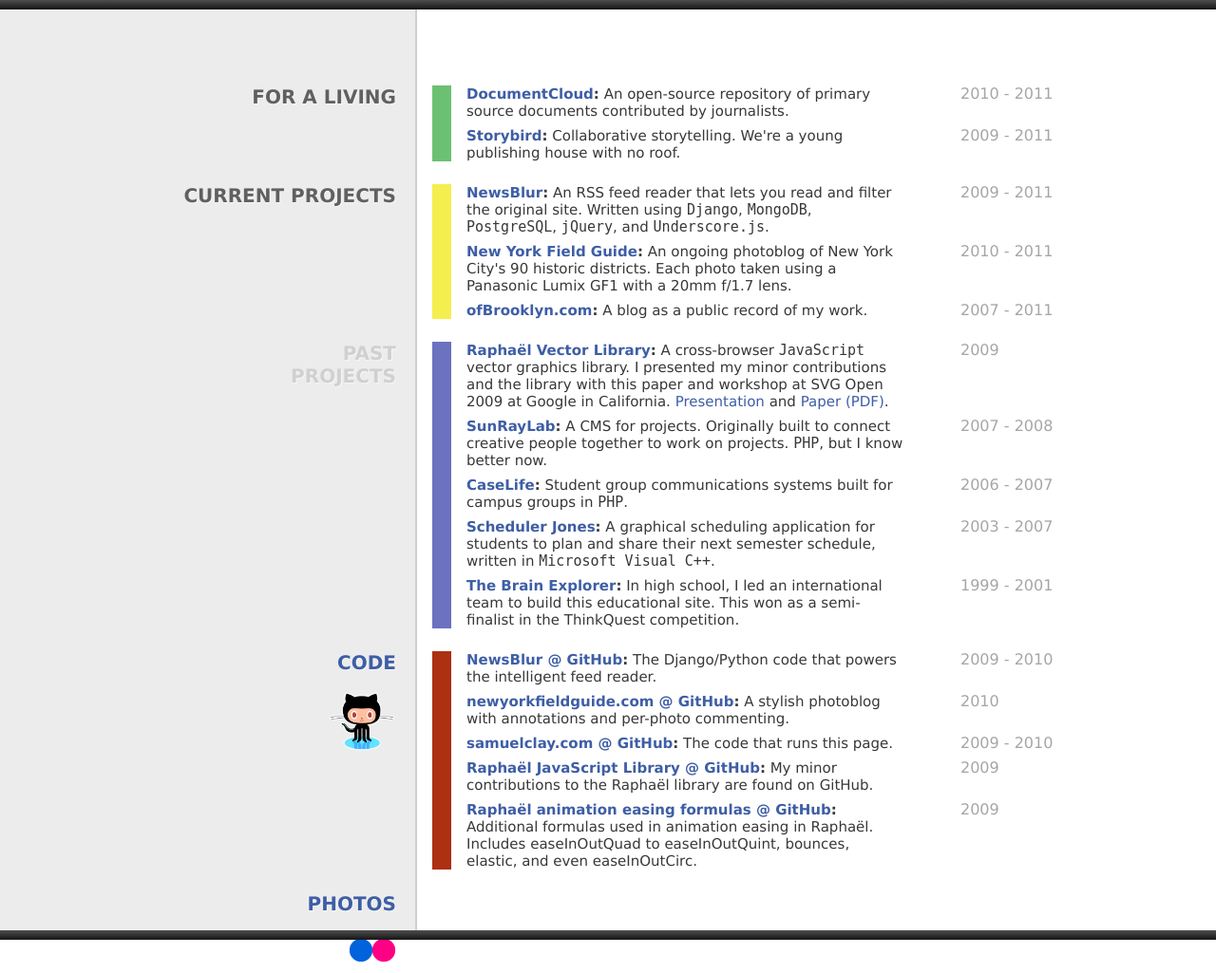
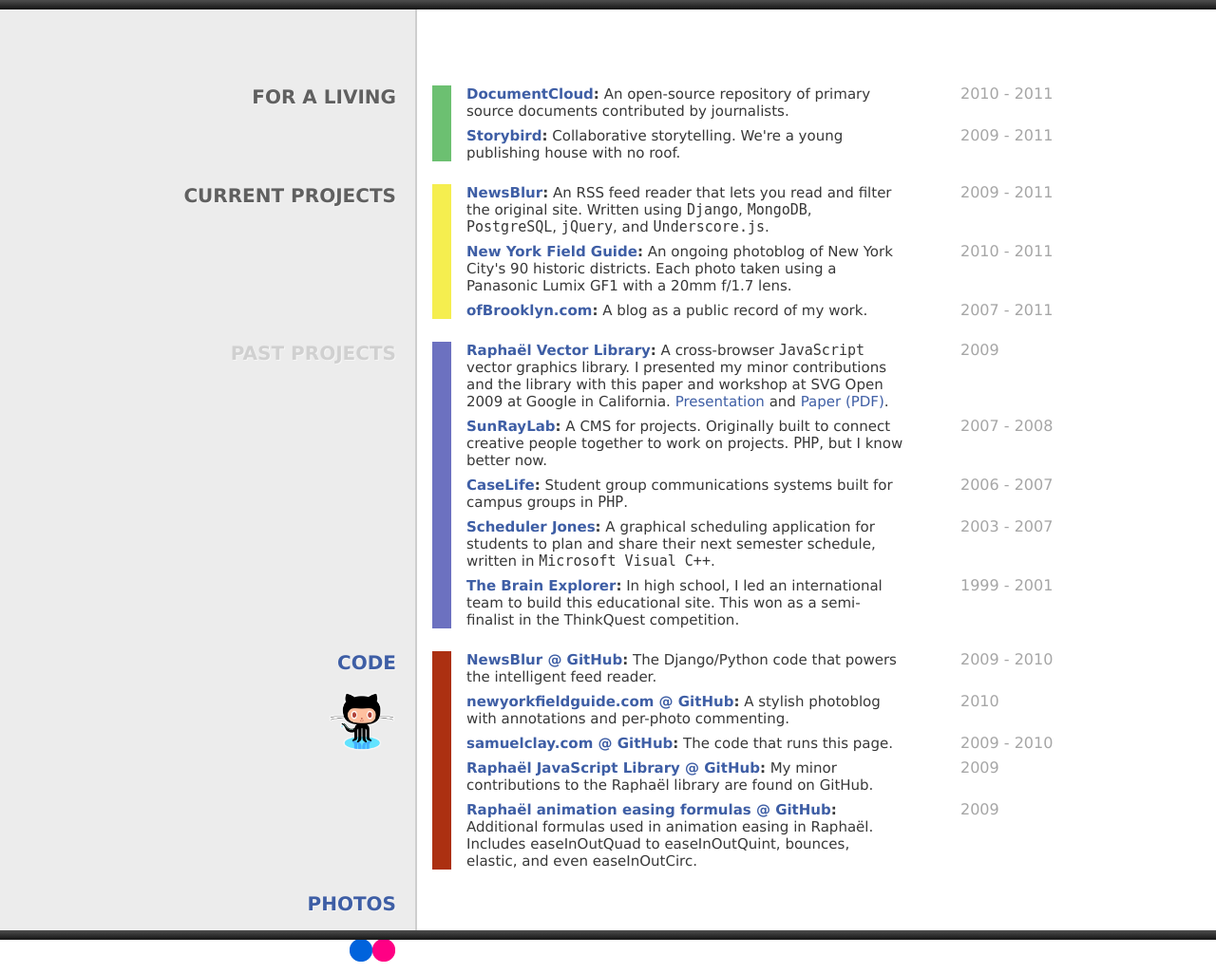
Before and after one commit to samuelclay/samuelclay, a Django app: template templates/index.html in a window 1280 px wide. Shown: the top 1025 px of the page at 95% size. Run offline with Django 3.2, Linux system fonts and the light colour scheme; the template is opened without the code that fills it, so the values that code supplies are empty; parts of the project's set-up code (start-up, migrations or seed data) failed here and were passed over.

Commit message:
Removing extra return from Past Projects.

```diff
--- a/templates/index.html
+++ b/templates/index.html
@@ -97,7 +97,7 @@
         </ul>
     </div>
 
-    <div class="header">Past<br /> Projects</div>
+    <div class="header">Past Projects</div>
     <div class="content block-projects">
         <ul>
             <li>
```
